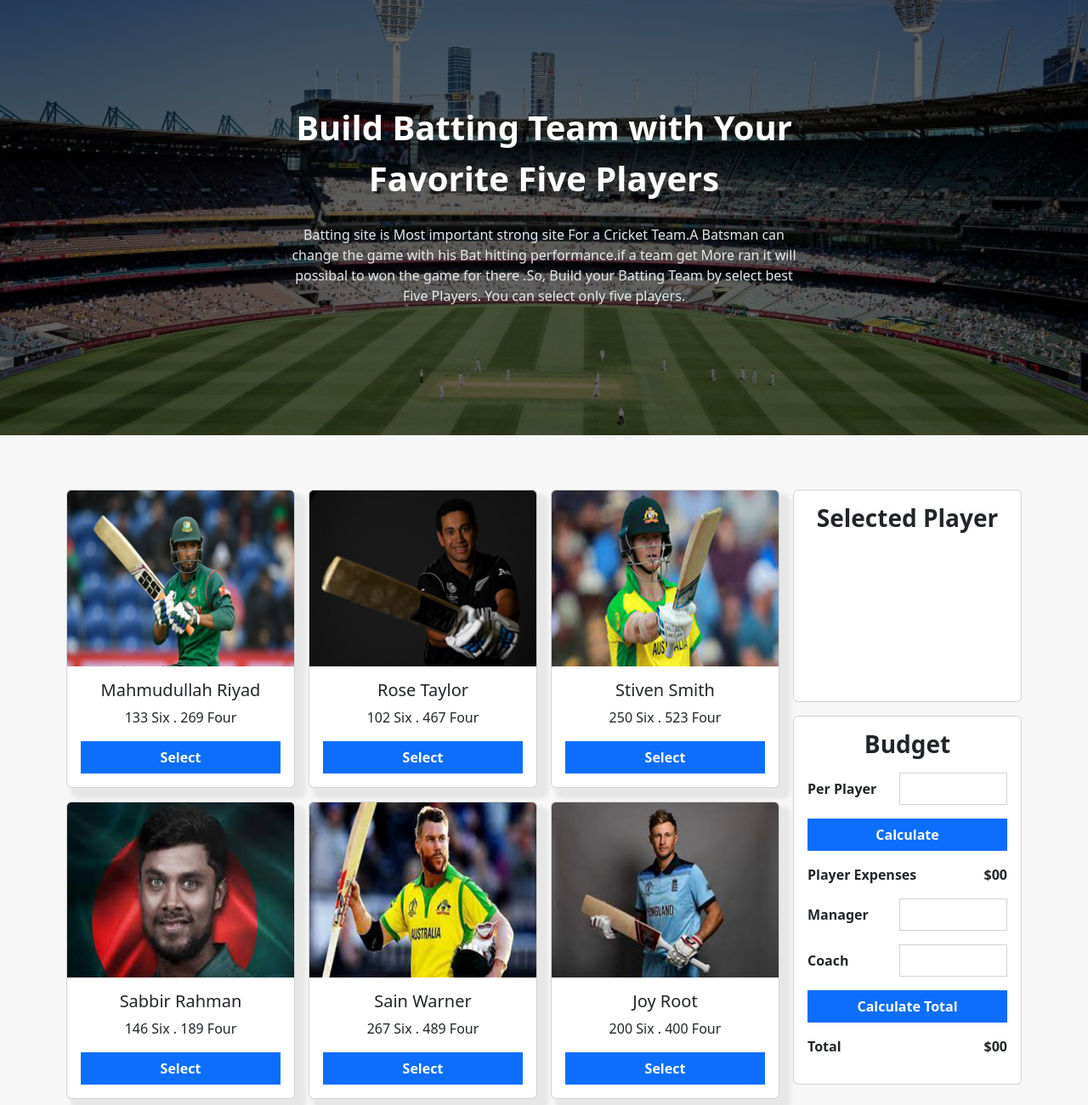
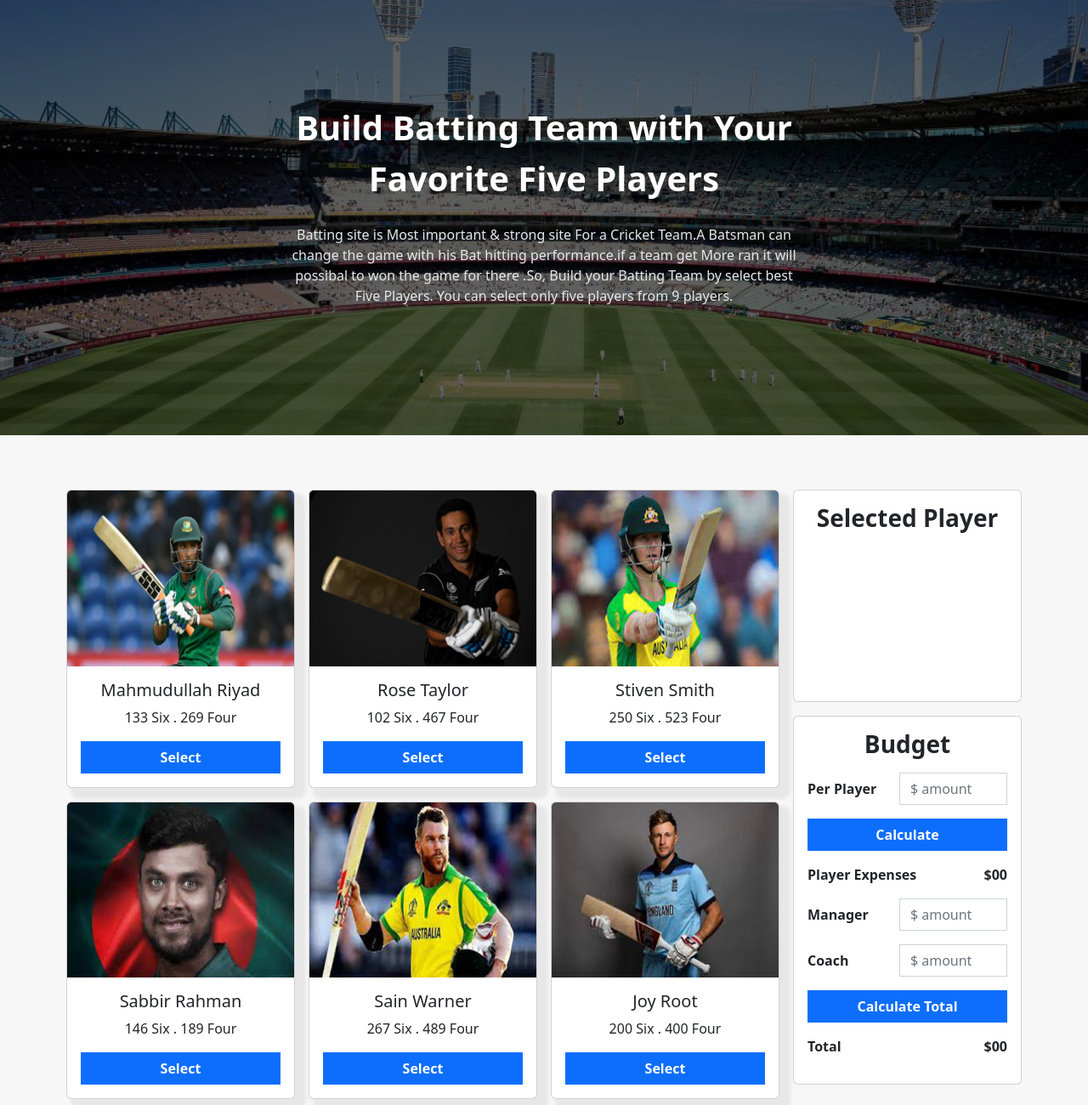
Before and after one commit to mdhasan76/Select-Five-Player, a plain HTML site: page index.html in a window 1280 px wide. Shown: the top 1300 px of the page at 85% size. Drawn offline with nearby package versions, Linux system fonts and the light colour scheme.

Commit message:
Update text and validation

```diff
--- a/index.html
+++ b/index.html
@@ -27,14 +27,14 @@
                     <h1 class="fs-1 fw-bolder text-white lh-base">Build Batting Team with Your Favorite Five
                         Players
                     </h1>
-                    <p class="py-3 banner-p ">Batting site is Most important strong site For a
+                    <p class="py-3 banner-p ">Batting site is Most important & strong site For a
                         Cricket
                         Team.A
                         Batsman
                         can change
                         the game with his Bat hitting performance.if a team get More ran it will possibal to won the
                         game for there .So, Build your Batting
-                        Team by select best Five Players. You can select only five players. </p>
+                        Team by select best Five Players. You can select only five players from 9 players. </p>
 
                 </div>
                 <div class="col-sm-1 col-md-2 col-lg-3""></div>
@@ -171,7 +171,8 @@
                                                 <label class="col-5 col-form-label h5 fw-semibold ">Per
                                                     Player</label>
                                                 <div class="col-7">
-                                                    <input id="per-player" type="text" class="form-control rounded-0">
+                                                    <input id="per-player" type="text" placeholder="$ amount"
+                                                        class="form-control rounded-0">
                                                 </div>
                                             </div>
                                             <div id="player-expenses-btn"
@@ -185,7 +186,8 @@
                                             <div class="my-3 row">
                                                 <label class="col-5 col-form-label h5 fw-semibold ">Manager</label>
                                                 <div class="col-7">
-                                                    <input type="text" class="form-control rounded-0" id="manager">
+                                                    <input type="text" placeholder="$ amount"
+                                                        class="form-control rounded-0" id="manager">
                                                 </div>
                                             </div>
 
@@ -195,7 +197,8 @@
                                             <div class="my-3 row">
                                                 <label class="col-5 col-form-label h5 fw-semibold ">Coach</label>
                                                 <div class="col-7">
-                                                    <input id="coach" type="text" class="form-control rounded-0">
+                                                    <input id="coach" type="text" placeholder="$ amount"
+                                                        class="form-control rounded-0">
                                                 </div>
                                             </div>
                                             <div id="total-cost"
--- a/script.js
+++ b/script.js
@@ -30,7 +30,10 @@ document.getElementById('player-expenses-btn').addEventListener('click', functio
 
 
     if (isNaN(perPlayerExpenses)) {
-        return alert('Please enter Valid number . we don\'t accept any text')
+        return alert('Please enter Valid number . we don\'t accept any text');
+    }
+    else if (perPlayerExpenses < 0) {
+        return alert('Please enter Intiger number . we don\'t accept nagetive number');
     }
 
     playerCost.innerText = perPlayerExpenses * arr.length;
@@ -51,6 +54,9 @@ document.getElementById('total-cost').addEventListener('click', function () {
     if (isNaN(managerCost) || isNaN(coachCost)) {
         return alert('Please enter Valid number . we don\'t accept any text')
     }
+    else if (managerCost < 0 || coachCost < 0) {
+        return alert('Please enter Intiger number . we don\'t accept nagetive number');
+    }
 
     totalCostId.innerText = total;
 });
```
